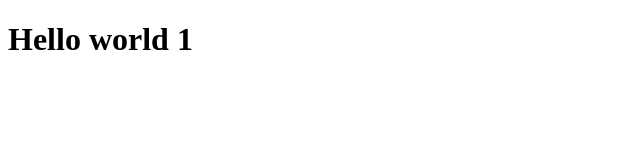
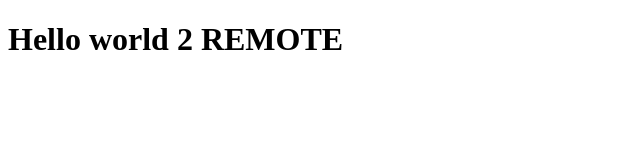
Before and after one commit to vupnls/learningGit, a plain HTML site: page src/index.html in a window 1280 px wide. Shown: the whole page, without its empty margins (0-640 px from the left). Drawn offline with Linux system fonts and the light colour scheme.

Commit message:
Update index.html

```diff
--- a/src/index.html
+++ b/src/index.html
@@ -4,6 +4,6 @@
     <meta charset="utf-8">
 </head>
 <body>
-<h1>Hello world 1</h1>
+<h1>Hello world 2 REMOTE</h1>
 </body>
 </html>
```
